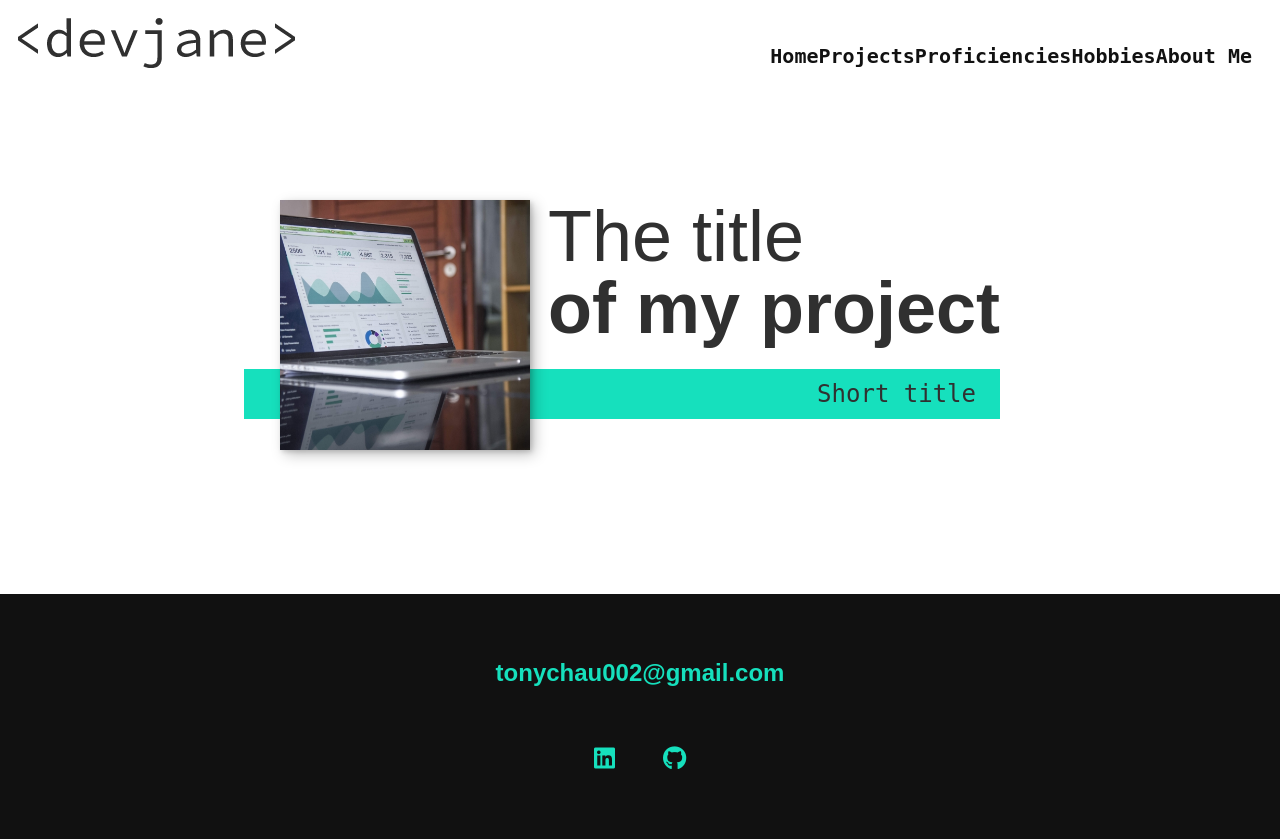
After one commit to tonychau001/tony-chau, a PHP site: page /portfolio-item.html in a window 1280 px wide. The commit adds this page. Run offline with PHP 8.4, Linux system fonts and the light colour scheme; some libraries are stand-ins or nearby versions; some web fonts are replaced.

Commit message:
Nav and intro section are good.

```diff
--- a/TODO.txt
+++ b/TODO.txt
@@ -1 +1 @@
-TODO: Remove box from .img__intro
+TODO: DONE Remove box from .img__intro
--- a/css/style.css
+++ b/css/style.css
@@ -3,7 +3,8 @@
 *::after {
     box-sizing: border-box;
 }
-    /* Custom properties for own design */
+
+/* Custom properties for own design */
 
 :root {
     --ff-primary: 'Source Sans Pro', sans-serif;
@@ -35,6 +36,10 @@
 }
 
 /* General Styles */
+
+html {
+    scroll-behavior: smooth;
+}
 
 body {
     background: var(--clr-light);
@@ -82,6 +87,7 @@ strong { font-weight: var(--fw-bold);}
 }
 
 /* Typography */
+
 h1,
 h2,
 h3 {
@@ -118,9 +124,102 @@ h3 { font-size: var(--fs-h3);}
     margin-bottom: 1em;
 }
 
+/* Header */
+
+header {
+    display: flex;
+    justify-content: space-between;
+    padding: 1em;
+}
+
+.nav__link--home {
+    font-family: 'Corinthia', cursive;
+    font-weight: 700;
+    font-size: 3rem;
+    margin: 0 0 0 24px;
+    color: #111;
+    position: relative;
+    text-decoration: none;
+}
+
+.nav__link--home:after {
+    content: '';
+    display: block;
+    width: 0;
+    height: 5px;
+    background-color: var(--clr-accent);
+    position: absolute;
+    bottom: 50%;
+    margin-top: 2px;
+    z-index: 3;
+    margin-left: 10px;
+
+    -webkit-transition: width 1s;
+    -moz-transition: width 1s;
+    -o-transition: width 1s;
+    transition: width 1s;
+}
+
+.nav__link--home:hover:after{
+    width: 110%;
+}
+
+.nav__link--home:hover,
+.nav__link:hover {
+    color: var(--clr-accent);
+}
+
+.nav__link--other:after {
+    content: '';
+    display: block;
+    width: 0;
+    height: 5px;
+    background-color: var(--clr-accent);
+    position: absolute;
+    margin-top: 2px;
+
+    -webkit-transition: width 1s;
+    -moz-transition: width 1s;
+    -o-transition: width 1s;
+    transition: width 1s;
+}
+
+.nav__link--other:hover:after {
+    width: 100%;
+}
+
+.nav-others {
+    position: relative;
+    width: 2000px;
+    color: var(--clr-light);
+}
+
+.nav__link {
+    color: #111;
+    font-family: var(--ff-secondary);
+    font-weight: var(--fw-bold);
+    font-size: 1.25rem;
+    text-decoration: none;
+    position: relative;
+}
+
+.nav__item {
+    margin-bottom: 10px;
+}
+
+@media (min-width: 900px) {
+    .nav__list {
+        list-style: none;
+        display: flex;
+        height: 100%;
+        justify-content: space-evenly;
+        color: #111;
+        margin: 12px 0 0 100px;
+        padding: 10px;
+    }
+}
+
 /* Intro Section */
-
-nav { display: none; }
 
 .intro {
     position: relative;
@@ -209,3 +308,136 @@ nav { display: none; }
         margin-left: 2em;
     }
 }
+
+.about-me {
+    max-width: 1000px;
+    margin: 0 auto;
+}
+
+.about-me__img {
+    box-shadow: var(--bs);
+}
+
+@media (min-width: 600px) {
+    .about-me {
+        display: grid;
+        grid-template-columns: 1fr 200px;
+        grid-template-areas:
+            "title img"
+            "subtitle img"
+            "text img";
+        grid-column-gap: 2em;
+    }
+
+    .section__title--about {
+        grid-area: title;
+    }
+
+    .section__subtitle--about {
+        grid-column: 1/-1;
+        grid-row: 2;
+        position: relative;
+        left: -1em;
+        width: calc(100% + 2em);
+        padding-left: 1em;
+        padding-right: calc(200px + 4em);
+    }
+
+    .about-me__img {
+        grid-area: img;
+        position: relative;
+        z-index: 2;
+    }
+}
+
+/* My Projects */
+
+.my-projects {
+    background-color: var(--clr-dark);
+    color: var(--clr-light);
+    text-align: center;
+}
+
+.portfolio {
+    display: grid;
+    grid-template-columns: repeat(auto-fit, minmax(300px, 1fr));
+}
+
+.portfolio__item {
+    background: var(--clr-accent);
+    overflow:hidden ;
+}
+
+.portfolio__img {
+    transition:
+        transform 750ms cubic-bezier(.5, 0, .5, 1),
+        opacity 250ms linear;
+}
+
+.portfolio__item:focus {
+    position: relative;
+    z-index: 2;
+}
+
+.portfolio__img:hover,
+.portfolio__item:focus .portfolio__img {
+    transform: scale(1.2);
+    opacity: 0.5;
+}
+
+/* Footer */
+
+.footer {
+    background: #111;
+    color: var(--clr-accent);
+    text-align: center;
+    padding: 2.5em 0;
+    font-size: var(--fs-h3);
+}
+
+.footer a {
+    color: inherit;
+    text-decoration: none;
+}
+
+.footer__link {
+    font-weight: var(--fw-bold);
+}
+
+.footer__link:hover,
+.social-list__link:hover {
+    opacity: 0.7;
+}
+
+.footer__link:hover {
+    text-decoration: underline;
+}
+
+.social-list {
+    list-style: none;
+    display: flex;
+    justify-content: center;
+    margin: 2em 0 0;
+    padding: 0;
+}
+
+.social-list__item {
+    margin: 0 .5em;
+}
+
+.social-list__link {
+    padding: .5em;
+}
+
+/* Individual portfolio item styles */
+.portfolio-item-individual {
+    padding: 0 2em 2em;
+    max-width: 1000px;
+    margin: 0 auto;
+}
+
+.portfolio-item-individual p {
+    max-width: 800px;
+    margin-left: auto;
+    margin-right: auto;
+}
--- /dev/null
+++ b/portfolio-item.html
@@ -0,0 +1,77 @@
+<!DOCTYPE html>
+<html lang="en">
+    <head>
+        <meta charset="UTF-8">
+        <meta name="viewport" content="width=device-width", initial-scale="1.0">
+        <title> Tony Chau's Portfolio Website</title>
+        <link rel="stylesheet"
+        href="https://cdnjs.cloudflare.com/ajax/libs/normalize/7.0.0/normalize.min.css">
+        <link ref="stylesheet"
+        href="https://cdnjs.cloudflare.com/ajax/libs/font-awesome/5.11.2/css/all.css"
+        integrity="sha256-46qynGAkLSFpVbEBog43gvNhfrOj+BmwXdxFgVK/Kvc=" crossorigin="anonymous"/>
+        <!-- fonts used -->
+        <link rel="stylesheet"
+        href="https://fonts.googleapis.com/css?family=Source+Code+Pro:400,900|Source+Sans
+        +Pro:300,900&display=swap">
+
+        <link rel="stylesheet" href="css/style.css">
+
+        <!-- Social media logos -->
+        <script src="https://kit.fontawesome.com/68effb8d71.js" crossorigin="anonymous"></script>
+
+        <script src="js/index.js"></script>
+
+    </head>
+    <body>
+        <header>
+            <div class="logo">
+                <img src="img/devjane.png" alt="">
+            </div>
+       <!--     <button class="nav-toggle" aria-label="toggle navigator">
+                <span class="hamburger"></span>
+            </button> -->
+            <nav class="nav">
+                <ul class="nav__list">
+                    <li class="nav__item"><a href="#home" class="nav__link">Home</a></li>
+                    <li class="nav__item"><a href="#projects" class="nav__link">Projects</a></li>
+                    <li class="nav__item"><a href="#proficiencies" class="nav__link">Proficiencies</a></li>
+                    <li class="nav__item"><a href="#hobbies" class="nav__link">Hobbies</a></li>
+                    <li class="nav__item"><a href="#about" class="nav__link">About Me</a></li>
+                </ul>
+            </nav>
+        </header>
+
+        <!-- Introduction -->
+        <section class="intro" id="home">
+            <h1 class="section__title section__title--intro">
+                The title <strong>of my project</strong>
+            </h1>
+            <p class="section__subtitle section__subtitle--intro">Short title</p>
+            <img class="intro__img" src="img/portfolio-01.jpg" alt="a picture of Jane Smith smiling">
+        </section>
+
+        <div class="portfolio-item-individual">
+            <p></p>
+            <src src="img/portfolio-02.jpg" alt="">
+            <p></p>
+            <p></p>
+        </div>
+
+        <!-- Footer -->
+        <footer class="footer">
+            <a href="mailto:tonychau002@gmail.com" class="footer__link">tonychau002@gmail.com</a>
+            <ul class="social-list">
+                <li class="social-list__item">
+                    <a class="social-list__link" href="https://www.linkedin.com/in/tony-chau-35b469162/">
+                        <i class="fa-brands fa-linkedin"></i>
+                    </a>
+                </li>
+                <li class="social-list__item">
+                    <a class="social-list__link" href="https://github.com/tonychau001">
+                        <i class="fab fa-github"></i>
+                    </a>
+                </li>
+            </ul>
+        </footer>
+    </body>
+</html>
```
Also changed, not shown: index.html (+45 -67 lines), js/index.js (added).
